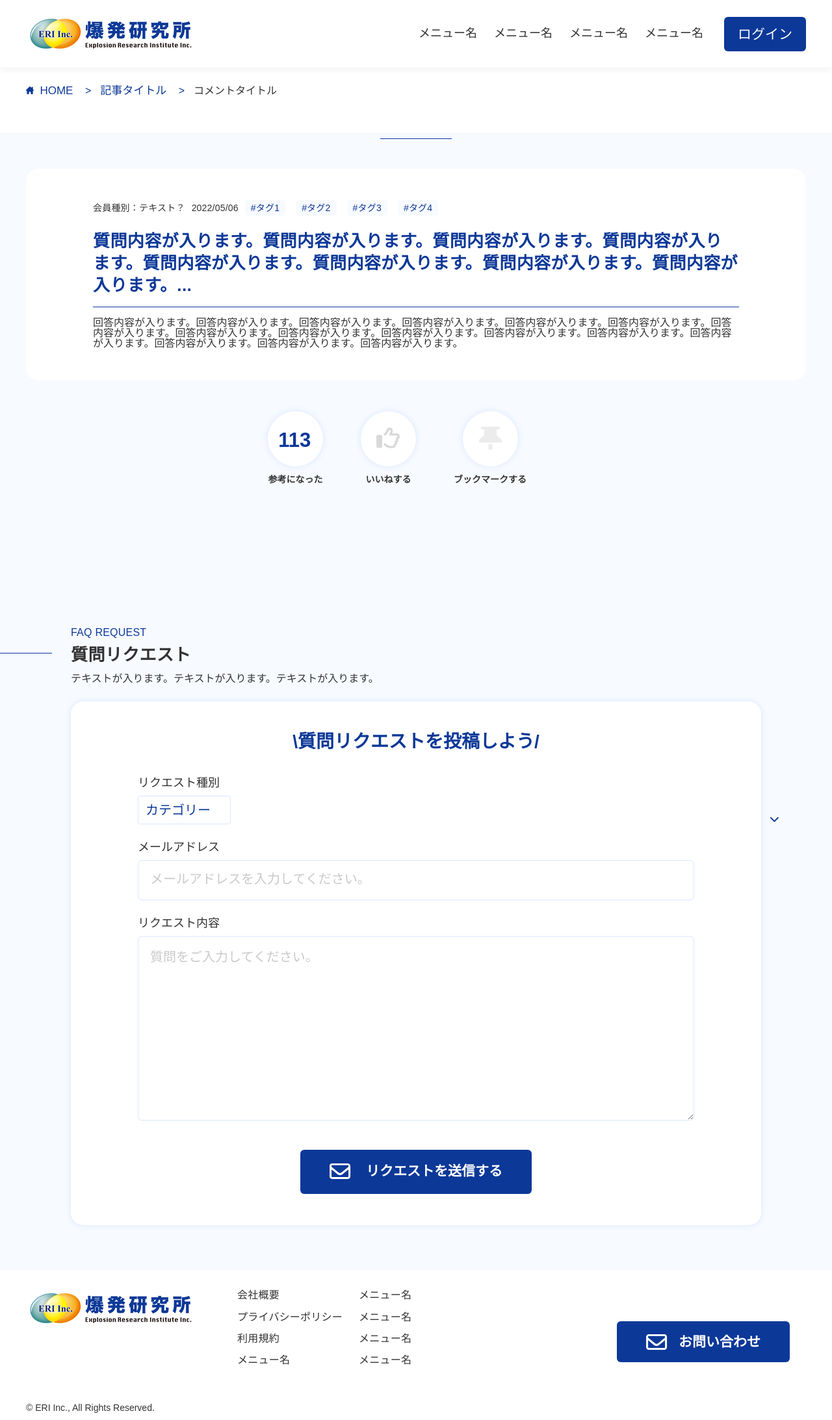
After one commit to yuta-watanabe0417/bakuhatsu_supportweb, a Django app: page /contents/comment/detail in a window 1280 px wide. The commit adds this page. Shown: the whole page at 65% size. Run offline with Django 3.2, Linux system fonts and the light colour scheme.

Commit message:
🔥 comment detail.html作成

```diff
--- a/static/assets/css/main.css
+++ b/static/assets/css/main.css
@@ -1277,6 +1277,11 @@ p:lang(en) {
   padding: 48px 103px;
   box-shadow: 0px 0px 10px #D9E7FF;
 }
+.c-contents-article__wrapper--no-shadow {
+  background: #fff;
+  border-radius: 19px;
+  padding: 48px 103px;
+}
 .c-contents-article__information-inner {
   display: flex;
   align-items: center;
--- a/static/src/scss/object/project/contents/_contents-detail.scss
+++ b/static/src/scss/object/project/contents/_contents-detail.scss
@@ -16,6 +16,11 @@
 		padding: 48px 103px;
 		box-shadow: 0px 0px 10px #D9E7FF;
 	}
+		&__wrapper--no-shadow {
+			background: #fff;
+			border-radius: 19px;
+			padding: 48px 103px;
+		}
 
 	&__top {}
 
--- /dev/null
+++ b/templates/contents/comment/commentArticle.html
@@ -0,0 +1,135 @@
+{% load static %}
+<section class="p-contents-detail">
+  <div class="p-contents-detail__wrapper l-wrapper">
+    <article class="c-contents-article">
+      <div class="c-contents-article__wrapper--no-shadow">
+        <div class="c-contents-article__top">
+          <div class="c-contents-article__information-inner">
+            <span class="c-contents-article__rank">会員種別：テキスト？</span>
+            <time datetime="" class="c-contents-article__date">2022/05/06</time>
+            <div class="c-contents-article__category-inner">
+              <span class="c-contents-article__category-tag">#タグ1</span>
+              <span class="c-contents-article__category-tag">#タグ2</span>
+              <span class="c-contents-article__category-tag">#タグ3</span>
+              <span class="c-contents-article__category-tag">#タグ4</span>
+            </div>
+          </div>
+        </div>
+        <div class="c-contents-article__middle">
+          <div class="c-contents-article__question-inner">
+            <div class="c-contents-article__title-inner">
+              <h2 class="c-contents-article__title">
+                質問内容が入ります。質問内容が入ります。質問内容が入ります。質問内容が入ります。質問内容が入ります。質問内容が入ります。質問内容が入ります。質問内容が入ります。...
+              </h2>
+            </div>
+          </div>
+        </div>
+        <div class="c-contents-article__bottom">
+          <div class="c-contents-article__answer-inner">
+            <p
+              class="c-contents-article__subtitle-answer-inner"
+            >
+            </p>
+            <div class="c-contents-article__text">
+              <p>
+                回答内容が入ります。回答内容が入ります。回答内容が入ります。回答内容が入ります。回答内容が入ります。回答内容が入ります。回答内容が入ります。回答内容が入ります。回答内容が入ります。回答内容が入ります。回答内容が入ります。回答内容が入ります。回答内容が入ります。回答内容が入ります。回答内容が入ります。回答内容が入ります。
+              </p>
+            </div>
+          </div>
+        </div>
+      </div>
+      <div class="c-contents-article__like-container">
+        <div class="c-contents-article__button-inner">
+          <button class="c-contents-article__button">
+            <span class="c-contents-article__like-number">113</span>
+          </button>
+          <span class="c-contents-article__button-text">参考になった</span>
+        </div>
+        <div class="c-contents-article__button-inner">
+          <button class="c-contents-article__button">
+            <span class="c-contents-article__good-icon"></span>
+          </button>
+          <span class="c-contents-article__button-text">いいねする</span>
+        </div>
+        <div class="c-contents-article__button-inner">
+          <button class="c-contents-article__button">
+            <span class="c-contents-article__bookmark-icon"></span>
+          </button>
+          <span class="c-contents-article__button-text">ブックマークする</span>
+        </div>
+      </div>
+    </article>
+  </div>
+</section>
+<section class="p-faq-request">
+  <div class="p-faq-request__wrapper l-wrapper">
+    <h2 class="c-section-title" data-english-title="FAQ REQUEST">
+      質問リクエスト
+    </h2>
+    <p class="c-section-title__subtext">
+      テキストが入ります。テキストが入ります。テキストが入ります。
+    </p>
+    <div class="p-faq-request__container">
+      <div class="p-faq-request__title-inner">
+        <h3 class="p-faq-request__title">\質問リクエストを投稿しよう/</h3>
+      </div>
+      <div class="p-faq-request__form-inner">
+        <form action="" class="p-faq-request-form">
+          <div class="p-faq-request-form__items">
+            <label for="" class="p-faq-request-form__text"
+              >リクエスト種別</label
+            >
+            <div class="p-faq-request-form__category-inner">
+              <select
+                name="request_category"
+                id=""
+                class="p-faq-request-form__category"
+              >
+                <option value="" style="display: none">
+                  <span class="p-faq-request-form__arrow">カテゴリー</span>
+                </option>
+                <option value="">テキスト</option>
+                <option value="">テキスト</option>
+                <option value="">テキスト</option>
+                <option value="">テキスト</option>
+                <option value="">テキスト</option>
+                <option value="">テキスト</option>
+              </select>
+            </div>
+          </div>
+          <div class="p-faq-request-form__items">
+            <label for="" class="p-faq-request-form__text"
+              >メールアドレス</label
+            >
+            <input
+              class="p-faq-request-form__input"
+              type="email"
+              name="email"
+              id="email"
+              placeholder="メールアドレスを入力してください。"
+            />
+          </div>
+          <div class="p-faq-request-form__items">
+            <label for="" class="p-faq-request-form__text"
+              >リクエスト内容</label
+            >
+            <textarea
+              class="p-faq-request-form__input-textarea"
+              type="textarea"
+              name="request"
+              id="request"
+              placeholder="質問をご入力してください。"
+              clos="1"
+              rows="15"
+            ></textarea>
+          </div>
+          <div class="p-faq-request-form__items">
+            <button type="submit" class="c-primary-button--fill">
+              リクエストを送信する
+            </button>
+          </div>
+        </form>
+      </div>
+    </div>
+  </div>
+</section>
--- /dev/null
+++ b/templates/contents/comment/detail.html
@@ -0,0 +1,18 @@
+{% extends 'base.html' %}
+{% load static %}
+{% block title %}コメント詳細{% endblock %}
+{% block breadcrumb %}
+<li class="l-breadcrumb__item">
+  <a href="" class="l-breadcrumb__link">HOME</a>
+</li>
+<li class="l-breadcrumb__item">
+  <a href="" class="l-breadcrumb__link">記事タイトル</a>
+</li>
+<li class="l-breadcrumb__item">
+  コメントタイトル
+</li>
+{% endblock %}
+{% block content %}
+{% include 'contents/comment/commentArticle.html' %}
+<!-- {% include 'keywordSearch.html' %} -->
+{% endblock %}
```
